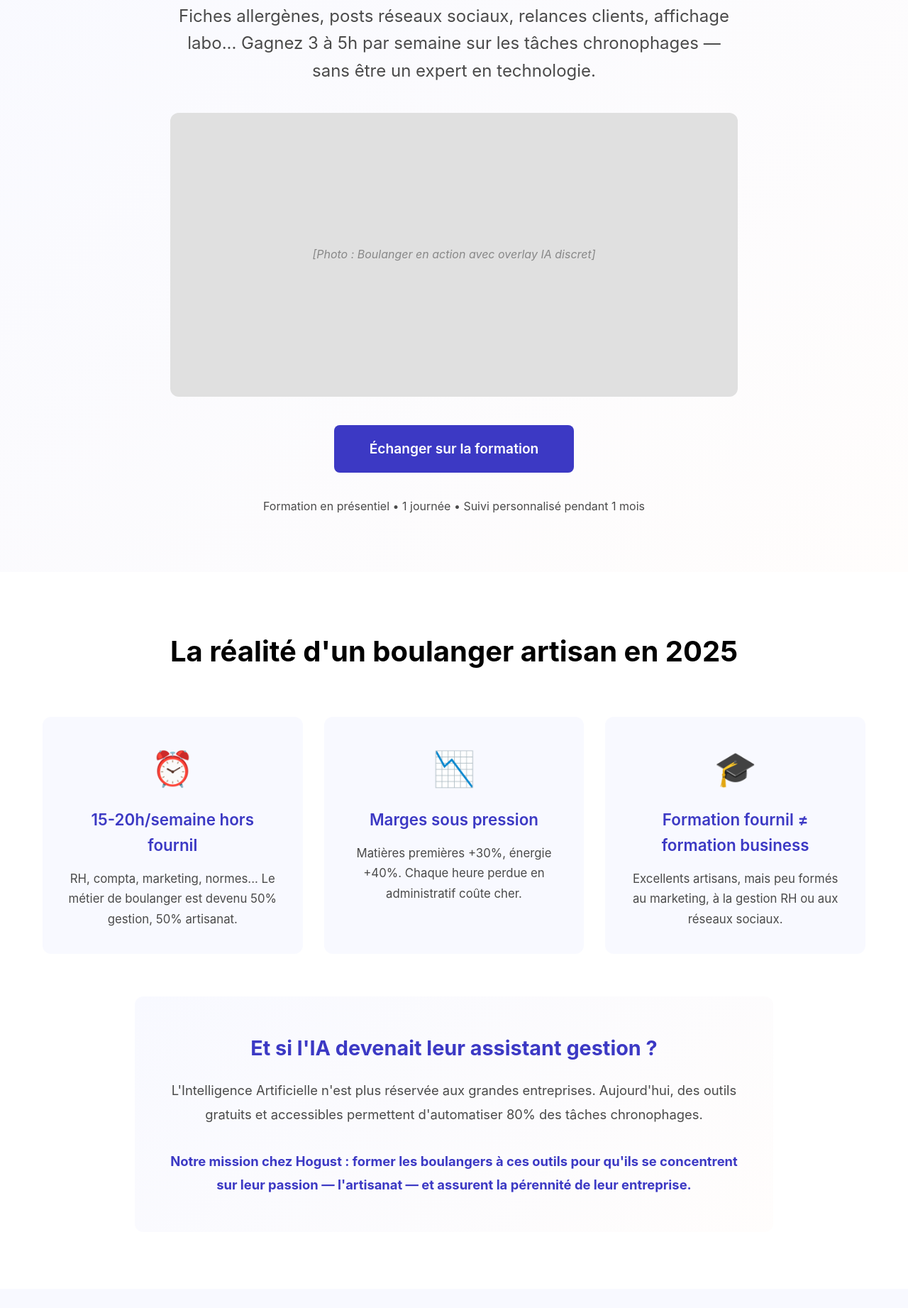
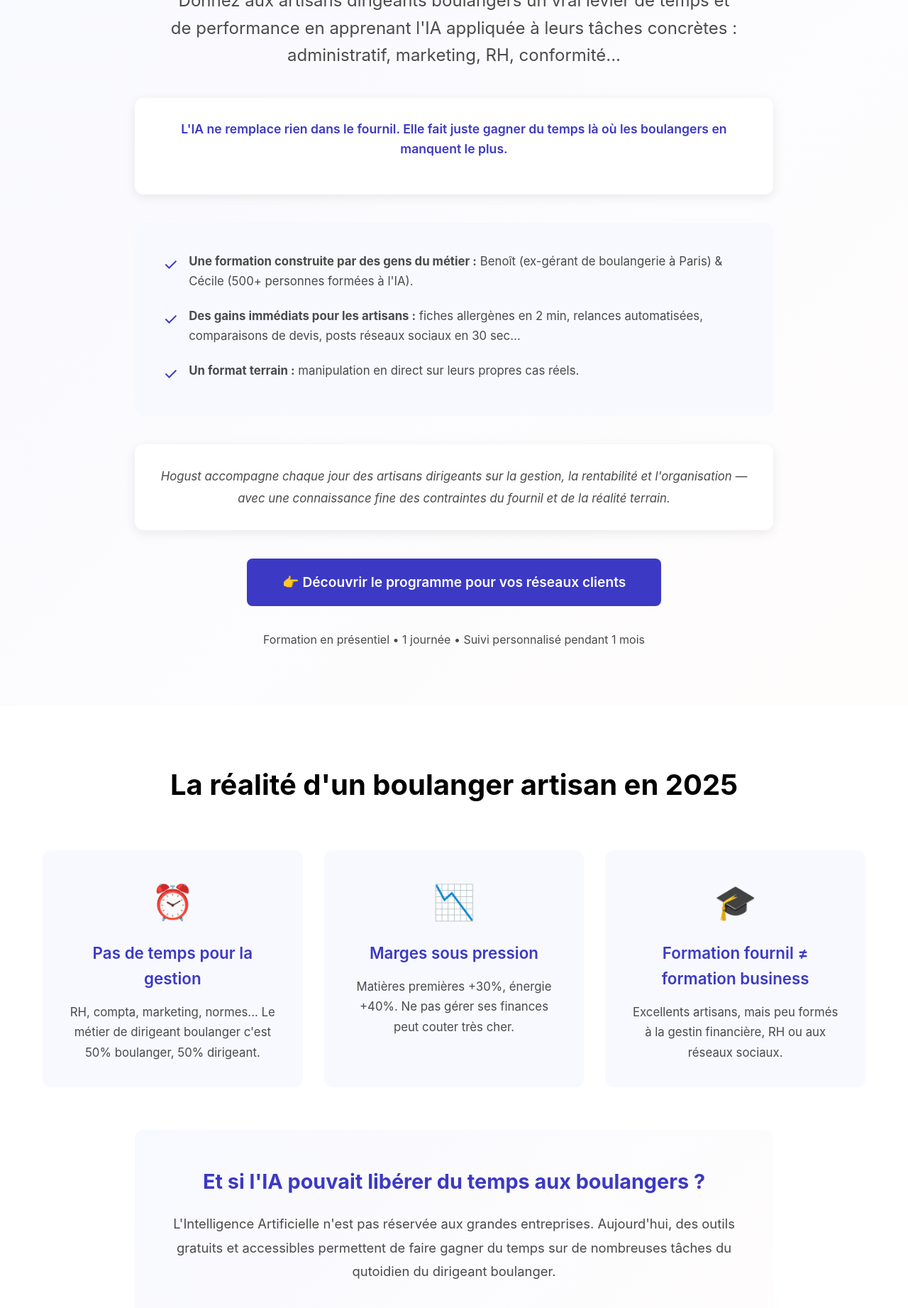
Before and after one commit to ceciledelarquier/hogustia-formation-ia-boulanger, a plain HTML site: page index.html in a window 1280 px wide. Shown: the part 380-2223 px from the top of the page at 71% size. Drawn offline with Linux system fonts and the light colour scheme.

Commit message:
Update index.html

```diff
--- a/index.html
+++ b/index.html
@@ -986,54 +986,45 @@
     <!-- Hero Section with Toggle -->
     <section class="hero">
         <div class="container">
-            <div class="toggle-audience">
-                <button id="btn-boulanger" class="active" onclick="switchAudience('boulanger')">Je suis boulanger</button>
-                <button id="btn-partenaire" onclick="switchAudience('partenaire')">Je suis partenaire</button>
-            </div>
-
-            <!-- VERSION BOULANGER -->
-            <div id="content-boulanger" class="content-toggle active">
-                <h1>Vous êtes excellent au fournil.<br>L'IA s'occupe du reste.</h1>
+        <h1>La formation IA pensée pour les artisans boulangers<br>— fiable, terrain et prête à déployer</h1>
 
         <p class="hero-subtitle">
-                    Fiches allergènes, posts réseaux sociaux, relances clients, affichage labo...
-                    Gagnez 3 à 5h par semaine sur les tâches chronophages — sans être un expert en technologie.
+            Donnez aux artisans dirigeants boulangers un vrai levier de temps et de performance en apprenant l'IA appliquée à leurs tâches concrètes : administratif, marketing, RH, conformité...
         </p>
 
-                <div class="hero-image">
-                    [Photo : Boulanger en action avec overlay IA discret]
-                </div>
-
-                <a href="#contact" class="cta-primary">Échanger sur la formation</a>
+        <div style="background: white; padding: 30px; border-radius: 12px; max-width: 900px; margin: 40px auto; box-shadow: 0 4px 15px rgba(0,0,0,0.08);">
+            <p style="font-size: 1.1rem; color: #3C39C4; font-weight: 600; margin-bottom: 20px; text-align: center;">
+                L'IA ne remplace rien dans le fournil. Elle fait juste gagner du temps là où les boulangers en manquent le plus.
+            </p>
+        </div>
+
+        <div style="background: #F8F9FF; padding: 40px; border-radius: 12px; max-width: 900px; margin: 0 auto 40px; text-align: left;">
+            <div style="display: grid; gap: 20px;">
+                <div style="display: flex; align-items: start; gap: 15px;">
+                    <span style="color: #3C39C4; font-size: 1.5rem; flex-shrink: 0;">✓</span>
+                    <p style="font-size: 1.05rem; line-height: 1.7;"><strong>Une formation construite par des gens du métier :</strong> Benoît (ex-gérant de boulangerie à Paris) & Cécile (500+ personnes formées à l'IA).</p>
+                </div>
+                <div style="display: flex; align-items: start; gap: 15px;">
+                    <span style="color: #3C39C4; font-size: 1.5rem; flex-shrink: 0;">✓</span>
+                    <p style="font-size: 1.05rem; line-height: 1.7;"><strong>Des gains immédiats pour les artisans :</strong> fiches allergènes en 2 min, relances automatisées, comparaisons de devis, posts réseaux sociaux en 30 sec…</p>
+                </div>
+                <div style="display: flex; align-items: start; gap: 15px;">
+                    <span style="color: #3C39C4; font-size: 1.5rem; flex-shrink: 0;">✓</span>
+                    <p style="font-size: 1.05rem; line-height: 1.7;"><strong>Un format terrain :</strong> manipulation en direct sur leurs propres cas réels.</p>
+                </div>
+            </div>
+        </div>
+
+        <div style="background: white; padding: 30px; border-radius: 12px; max-width: 900px; margin: 0 auto 40px; box-shadow: 0 4px 15px rgba(0,0,0,0.08); text-align: center;">
+            <p style="font-size: 1.05rem; line-height: 1.8; color: #4A4A4A; font-style: italic;">
+                Hogust accompagne chaque jour des artisans dirigeants sur la gestion, la rentabilité et l'organisation — avec une connaissance fine des contraintes du fournil et de la réalité terrain.
+            </p>
+        </div>
+
+        <a href="#programme" class="cta-primary">👉 Découvrir le programme pour vos réseaux clients</a>
+
         <div class="hero-reassurance">
             Formation en présentiel • 1 journée • Suivi personnalisé pendant 1 mois
-                </div>
-            </div>
-
-            <!-- VERSION PARTENAIRE -->
-            <div id="content-partenaire" class="content-toggle">
-                <h1>Aidez vos clients boulangers<br>à tenir dans la durée</h1>
-
-                <p class="hero-subtitle">
-                    Vos clients boulangers excellent au fournil, mais croulent sous l'administratif,
-                    le marketing et la gestion. Résultat ? Ils perdent du temps, de l'argent...
-                    et risquent de fermer.
-                    <br><br>
-                    <strong>Avec Hogust, offrez-leur l'IA comme levier de performance pour se
-                    concentrer sur leur métier : être le meilleur artisan possible.</strong>
-                </p>
-
-                <div class="hero-stats">
-                    📊 87% des boulangers formés utilisent l'IA au quotidien 3 mois après<br>
-                    ⏱️ 3 à 5h/semaine récupérées sur les tâches de gestion<br>
-                    🎓 2 niveaux de formation adaptés (débutant/avancé)
-                </div>
-
-                <a href="#partenariat" class="cta-primary">Discuter d'un partenariat</a>
-                <div class="hero-reassurance">
-                    Formations en marque blanche • Webinaires de sensibilisation • Suivi 1 mois inclus
-                </div>
-            </div>
         </div>
     </section>
 
@@ -1045,33 +1036,32 @@
             <div class="reality-grid">
                 <div class="reality-item">
                     <div class="icon">⏰</div>
-                    <h3>15-20h/semaine hors fournil</h3>
-                    <p>RH, compta, marketing, normes... Le métier de boulanger est devenu 50% gestion, 50% artisanat.</p>
+                    <h3>Pas de temps pour la gestion</h3>
+                    <p>RH, compta, marketing, normes... Le métier de dirigeant boulanger c'est 50% boulanger, 50% dirigeant.</p>
                 </div>
 
                 <div class="reality-item">
                     <div class="icon">📉</div>
                     <h3>Marges sous pression</h3>
-                    <p>Matières premières +30%, énergie +40%. Chaque heure perdue en administratif coûte cher.</p>
+                    <p>Matières premières +30%, énergie +40%. Ne pas gérer ses finances peut couter très cher.</p>
                 </div>
 
                 <div class="reality-item">
                     <div class="icon">🎓</div>
                     <h3>Formation fournil ≠ formation business</h3>
-                    <p>Excellents artisans, mais peu formés au marketing, à la gestion RH ou aux réseaux sociaux.</p>
+                    <p>Excellents artisans, mais peu formés à la gestin financière, RH ou aux réseaux sociaux.</p>
                 </div>
             </div>
 
             <div class="solution-intro">
-                <h3>Et si l'IA devenait leur assistant gestion ?</h3>
+                <h3>Et si l'IA pouvait libérer du temps aux boulangers ?</h3>
                 <p>
-                    L'Intelligence Artificielle n'est plus réservée aux grandes entreprises.
-                    Aujourd'hui, des outils gratuits et accessibles permettent d'automatiser
-                    80% des tâches chronophages.
+                    L'Intelligence Artificielle n'est pas réservée aux grandes entreprises.
+                    Aujourd'hui, des outils gratuits et accessibles permettent de faire gagner du temps sur de nombreuses tâches du qutoidien du dirigeant boulanger.
                     <br><br>
                     <strong>Notre mission chez Hogust : former les boulangers à ces outils
-                    pour qu'ils se concentrent sur leur passion — l'artisanat — et assurent
-                    la pérennité de leur entreprise.</strong>
+                    pour qu'ils gagnent du temps et assurent
+                    la pérennité de leur boulangerie.</strong>
                 </p>
             </div>
         </div>
```
Lines whose indentation alone changed are shown as unchanged.
